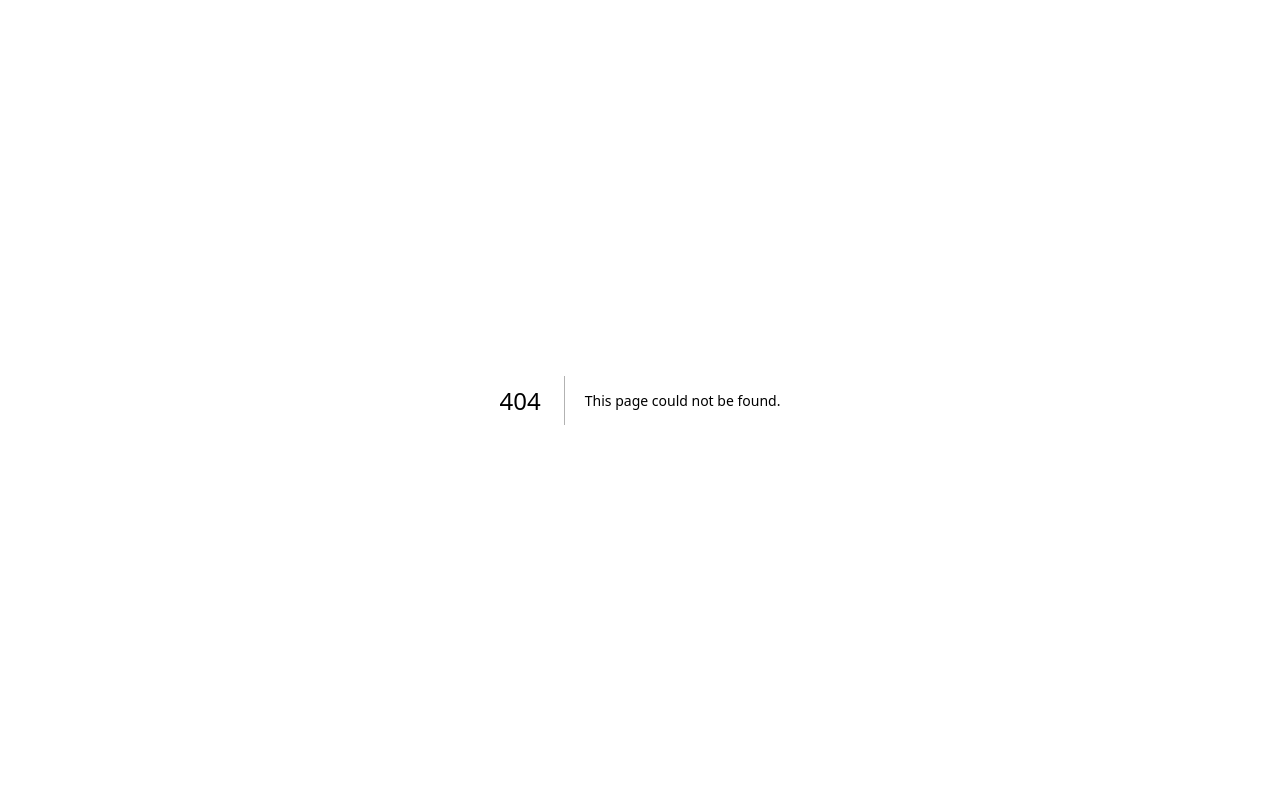
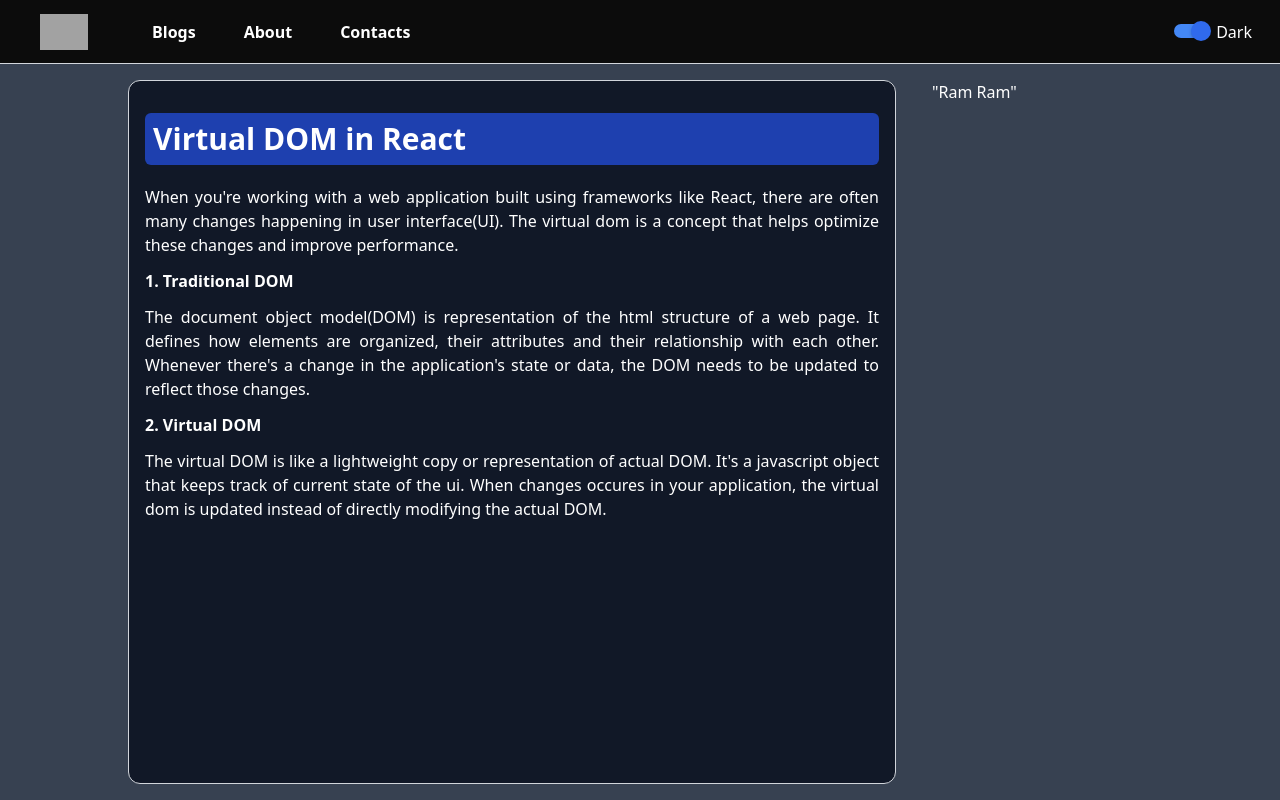
Before and after one commit to iamshiv007/NextJS-Portfolio, a Next.js app: page /posts/react/virtual-dom in a window 1280 px wide. Before the commit this address had no page. Built offline with nearby package versions, Linux system fonts and the light colour scheme; grey boxes are pictures that could not be loaded.

Commit message:
virtual dom

```diff
--- a/components/blogData.jsx
+++ b/components/blogData.jsx
@@ -202,4 +202,11 @@ export const blogs = [
     linkName: "react/useState",
     date: "July 5, 2023",
   },
+  {
+    name: "Virtual DOM in React",
+    imageUrl:
+      "https://encrypted-tbn0.gstatic.com/images?q=tbn:ANd9GcRQYGau3eAtYMcIqqrHk2U1CR39SCnyhywjHA&usqp=CAU",
+    linkName: "react/virtual-dom",
+    date: "July 5, 2023",
+  },
 ];
--- /dev/null
+++ b/pages/posts/react/virtual-dom.jsx
@@ -0,0 +1,57 @@
+import Navbar from "@/components/Navbar";
+import Theme from "@/components/Theme";
+import MobileNavbar from "@/components/mobileNavbar";
+import Head from "next/head";
+import React, { Fragment } from "react";
+
+const VirtualDom = () => {
+  return (
+    <Fragment>
+      <Head>
+        <title>Virtual DOM</title>
+      </Head>
+
+      <Theme>
+        <Navbar />
+        <MobileNavbar />
+
+        <div className="layoutContainer">
+          <div className="layoutBox1">
+            <h1 className="text-3xl font-bold mt-4 bg-blue-400 dark:bg-blue-800 p-2 rounded-md">
+              Virtual DOM in React
+            </h1>
+
+            <p className="mt-5">
+              When you're working with a web application built using frameworks
+              like React, there are often many changes happening in user
+              interface(UI). The virtual dom is a concept that helps optimize
+              these changes and improve performance.
+            </p>
+
+            <p className="font-bold my-3">1. Traditional DOM</p>
+            <p className="my-3">
+              The document object model(DOM) is representation of the html
+              structure of a web page. It defines how elements are organized,
+              their attributes and their relationship with each other. Whenever
+              there's a change in the application's state or data, the DOM needs
+              to be updated to reflect those changes.
+            </p>
+
+            <p className="my-3 font-bold">2. Virtual DOM</p>
+            <p>
+              The virtual DOM is like a lightweight copy or representation of
+              actual DOM. It's a javascript object that keeps track of current
+              state of the ui. When changes occures in your application, the
+              virtual dom is updated instead of directly modifying the actual
+              DOM.
+            </p>
+          </div>
+
+          <div className="layoutBox2">"Ram Ram"</div>
+        </div>
+      </Theme>
+    </Fragment>
+  );
+};
+
+export default VirtualDom;
```
Also changed, not shown: 1 other file (tests, documents, lock files or other folders).
